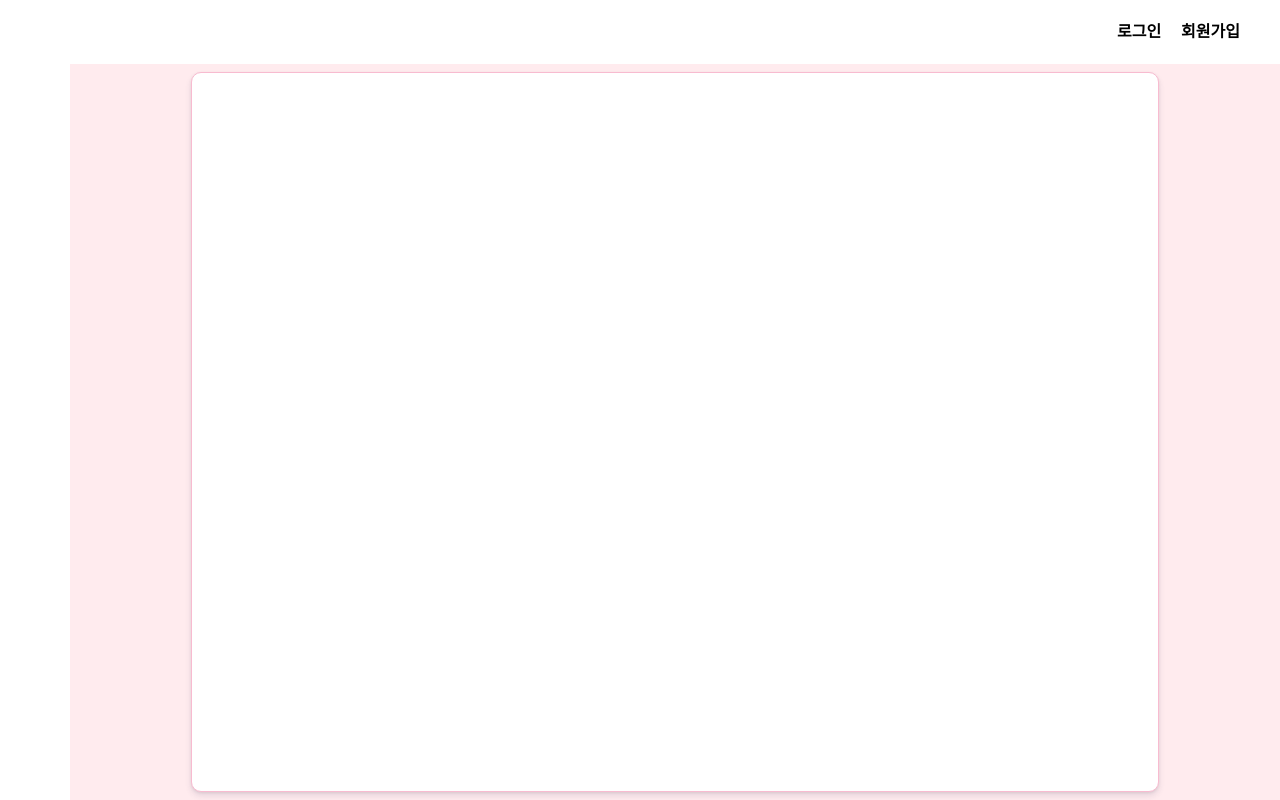
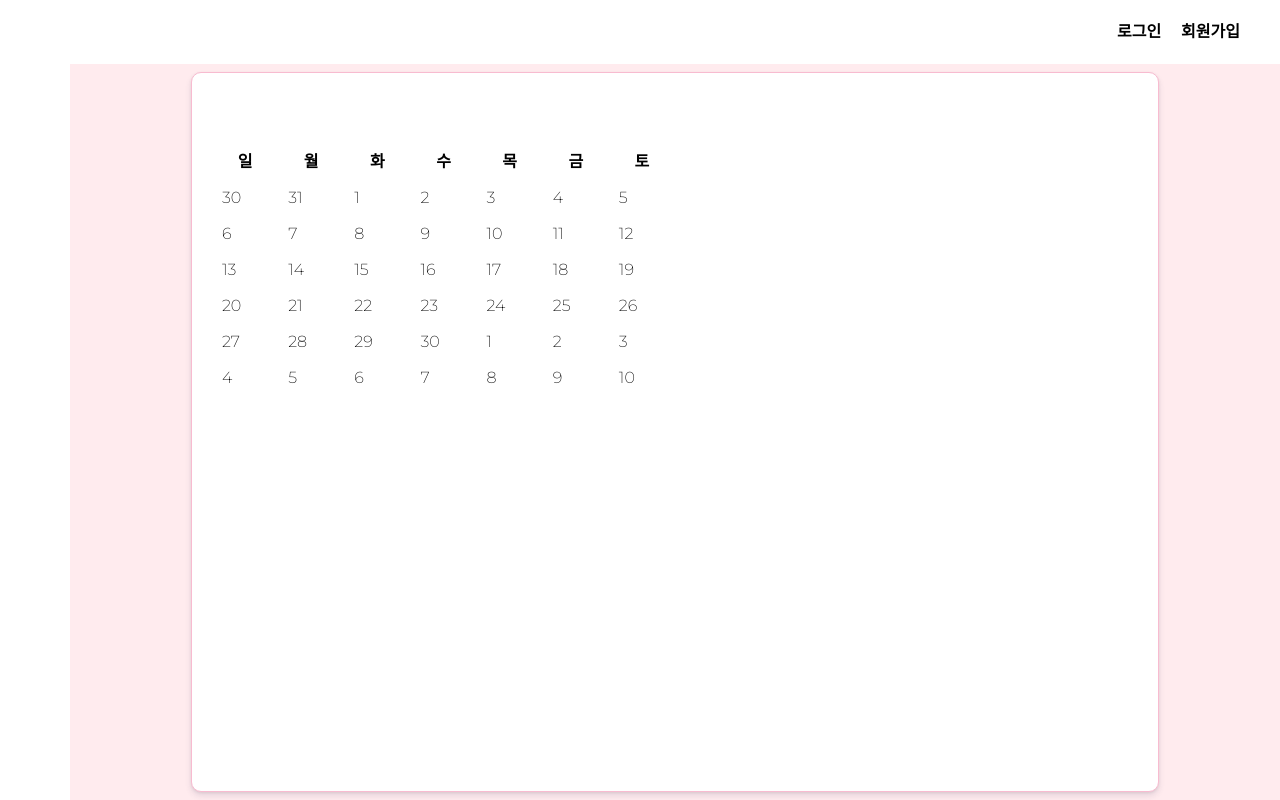
Before and after one commit to zzmin13/Diet-Diary, a React (Create React App) app: page /calendar in a window 1280 px wide. Built offline with nearby package versions, Linux system fonts and the light colour scheme; no server answers.

Commit message:
달력 만들기 초안 완성

```diff
--- /dev/null
+++ b/src/components/calendar_body/calendar_body.jsx
@@ -0,0 +1,80 @@
+import React from "react";
+import styles from "./calendar_body.module.css";
+
+const CalendarBody = ({ calendarDate }) => {
+  const week = Array.from(new Array(6), () => new Array());
+  const firstDateOfMonth = calendarDate
+    .clone()
+    .startOf("month")
+    .startOf("week");
+  const firstDateOfMonthClone = firstDateOfMonth.clone();
+  for (let i = 0; i < 42; i++) {
+    if (i === 0) {
+      week[Math.floor(i / 7)].push(firstDateOfMonthClone.format("YYYYMMDD"));
+    } else {
+      week[Math.floor(i / 7)].push(
+        firstDateOfMonthClone.add(1, "d").format("YYYYMMDD")
+      );
+    }
+  }
+  return (
+    <>
+      <div className={styles.week_1}>
+        {week[0].map((element) => (
+          <span className={styles.date}>
+            {element.substring(6, 8)[0] === "0"
+              ? element.substring(7, 8)
+              : element.substring(6, 8)}
+          </span>
+        ))}
+      </div>
+      <div className={styles.week_2}>
+        {week[1].map((element) => (
+          <span className={styles.date}>
+            {element.substring(6, 8)[0] === "0"
+              ? element.substring(7, 8)
+              : element.substring(6, 8)}
+          </span>
+        ))}
+      </div>
+      <div className={styles.week_3}>
+        {week[2].map((element) => (
+          <span className={styles.date}>
+            {element.substring(6, 8)[0] === "0"
+              ? element.substring(7, 8)
+              : element.substring(6, 8)}
+          </span>
+        ))}
+      </div>
+      <div className={styles.week_4}>
+        {week[3].map((element) => (
+          <span className={styles.date}>
+            {element.substring(6, 8)[0] === "0"
+              ? element.substring(7, 8)
+              : element.substring(6, 8)}
+          </span>
+        ))}
+      </div>
+      <div className={styles.week_5}>
+        {week[4].map((element) => (
+          <span className={styles.date}>
+            {element.substring(6, 8)[0] === "0"
+              ? element.substring(7, 8)
+              : element.substring(6, 8)}
+          </span>
+        ))}
+      </div>
+      <div className={styles.week_6}>
+        {week[5].map((element) => (
+          <span className={styles.date}>
+            {element.substring(6, 8)[0] === "0"
+              ? element.substring(7, 8)
+              : element.substring(6, 8)}
+          </span>
+        ))}
+      </div>
+    </>
+  );
+};
+
+export default CalendarBody;
--- /dev/null
+++ b/src/components/calendar_body/calendar_body.module.css
@@ -0,0 +1,14 @@
+.week_1,
+.week_2,
+.week_3,
+.week_4,
+.week_5,
+.week_6 {
+  width: 100%;
+  display: flex;
+  justify-content: space-between;
+}
+.date {
+  margin: 10px;
+  width: 14.2857143%;
+}
--- /dev/null
+++ b/src/components/calendar_head/calendar_head.jsx
@@ -0,0 +1,31 @@
+import React from "react";
+import styles from "./calendar_head.module.css";
+
+const CalendarHead = ({ calendarDate, increaseMonth, decreaseMonth }) => {
+  return (
+    <div className={styles.container}>
+      <div className={styles.month}>
+        <button onClick={decreaseMonth} className={styles.button}>
+          <i className={`fas fa-angle-left ${styles.icon}`}></i>
+        </button>
+        <p className={styles.month_text}>
+          {calendarDate.format(`YYYY년 MM월`)}
+        </p>
+        <button onClick={increaseMonth} className={styles.button}>
+          <i className={`fas fa-angle-right ${styles.icon}`}></i>
+        </button>
+      </div>
+      <div className={styles.week}>
+        <span className={styles.day}>일</span>
+        <span className={styles.day}>월</span>
+        <span className={styles.day}>화</span>
+        <span className={styles.day}>수</span>
+        <span className={styles.day}>목</span>
+        <span className={styles.day}>금</span>
+        <span className={styles.day}>토</span>
+      </div>
+    </div>
+  );
+};
+
+export default CalendarHead;
--- /dev/null
+++ b/src/components/calendar_head/calendar_head.module.css
@@ -0,0 +1,47 @@
+@value colorMint from '../../common/color.css';
+@value colorPurple from "../../common/color.css";
+@value colorPink from "../../common/color.css";
+@value colorBorderGrey from "../../common/color.css";
+
+.container {
+  width: 100%;
+  display: flex;
+  flex-direction: column;
+  align-items: center;
+}
+.month {
+  width: 100%;
+  background-color: colorPink;
+  font-size: 1.3rem;
+  margin: 10px 0px;
+  color: white;
+  font-weight: 550;
+  padding: 10px 0px;
+  display: flex;
+  justify-content: space-between;
+  border-radius: 5px;
+}
+.week {
+  width: 100%;
+  display: flex;
+  justify-content: space-between;
+  border-radius: 10px;
+  color: colorPink;
+}
+.day {
+  width: 100%;
+  display: flex;
+  justify-content: center;
+  padding: 10px 0px;
+  font-weight: 500;
+  font-weight: 600;
+}
+.icon {
+  margin: 0px 10px;
+  cursor: pointer;
+}
+.button {
+  background-color: transparent;
+  border: none;
+  color: white;
+}
--- /dev/null
+++ b/src/components/calendar_item/calendar_item.jsx
@@ -0,0 +1,17 @@
+import React from "react";
+import CalendarHead from "../calendar_head/calendar_head";
+import CalendarBody from "../calendar_body/calendar_body";
+const CalendarItem = ({ calendarDate, increaseMonth, decreaseMonth }) => {
+  return (
+    <div>
+      <CalendarHead
+        calendarDate={calendarDate}
+        increaseMonth={increaseMonth}
+        decreaseMonth={decreaseMonth}
+      />
+      <CalendarBody calendarDate={calendarDate} />
+    </div>
+  );
+};
+
+export default CalendarItem;
--- a/src/routes/calendar/calendar.jsx
+++ b/src/routes/calendar/calendar.jsx
@@ -1,9 +1,29 @@
 import React from "react";
 import styles from "./calendar.module.css";
-const Calendar = (props) => {
+import CalendarItem from "../../components/calendar_item/calendar_item";
+import { useState } from "react";
+import moment from "moment";
+const Calendar = ({ dateObject }) => {
+  const [calendarDate, setCalendarDate] = useState(moment());
+  const increaseMonth = () => {
+    const clone = calendarDate.clone();
+    setCalendarDate(clone.add(1, "M"));
+  };
+  const decreaseMonth = () => {
+    const clone = calendarDate.clone();
+    setCalendarDate(clone.subtract(1, "M"));
+  };
   return (
     <div className={styles.container}>
-      <div className={styles.main}></div>
+      <div className={styles.main}>
+        <div className={styles.calendar}>
+          <CalendarItem
+            calendarDate={calendarDate}
+            increaseMonth={increaseMonth}
+            decreaseMonth={decreaseMonth}
+          />
+        </div>
+      </div>
     </div>
   );
 };
--- a/src/routes/calendar/calendar.module.css
+++ b/src/routes/calendar/calendar.module.css
@@ -11,7 +11,6 @@
 .main {
   padding: 10px 20px;
   display: flex;
-  flex-direction: column;
   align-items: center;
   border-radius: 10px;
   border: 1px solid #f8bbd0;
@@ -21,3 +20,7 @@
   height: 90vh;
   overflow-y: auto;
 }
+.calendar {
+  width: 50%;
+  height: 100%;
+}
```
Also changed, not shown: src/components/calendar_item/calendar_item.module.css (added).
